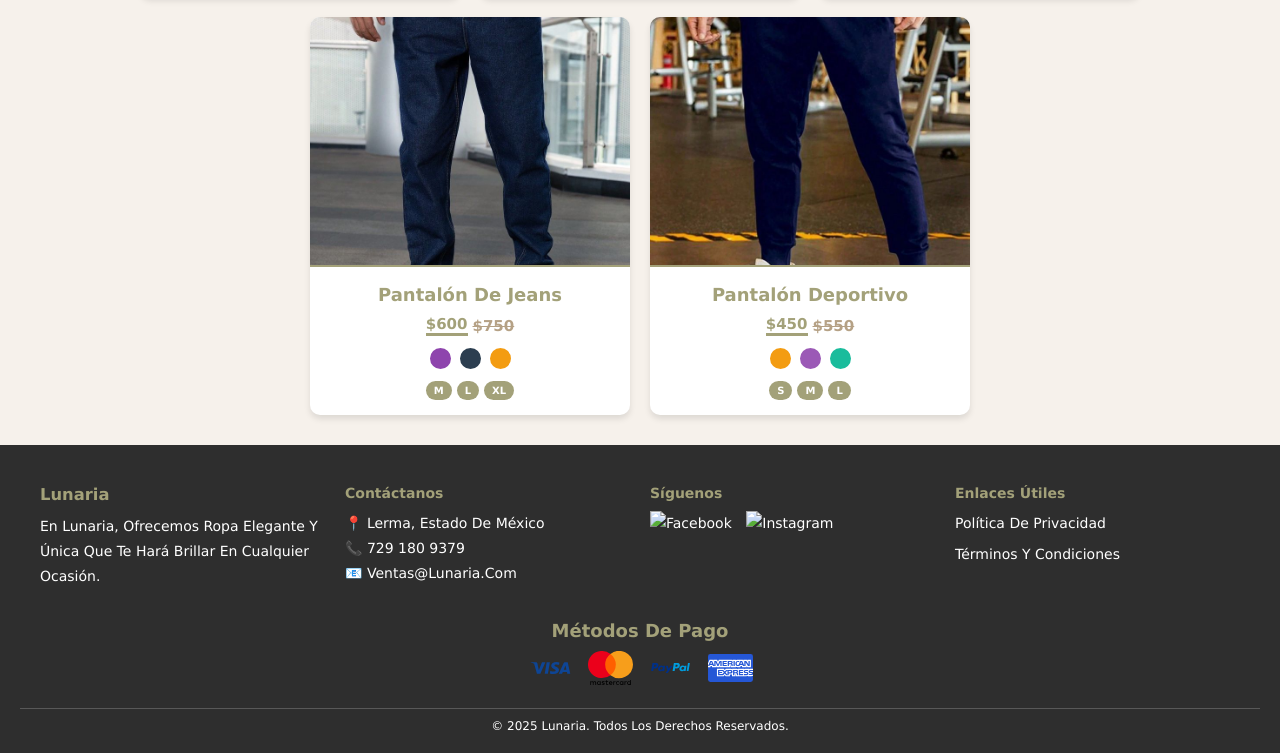
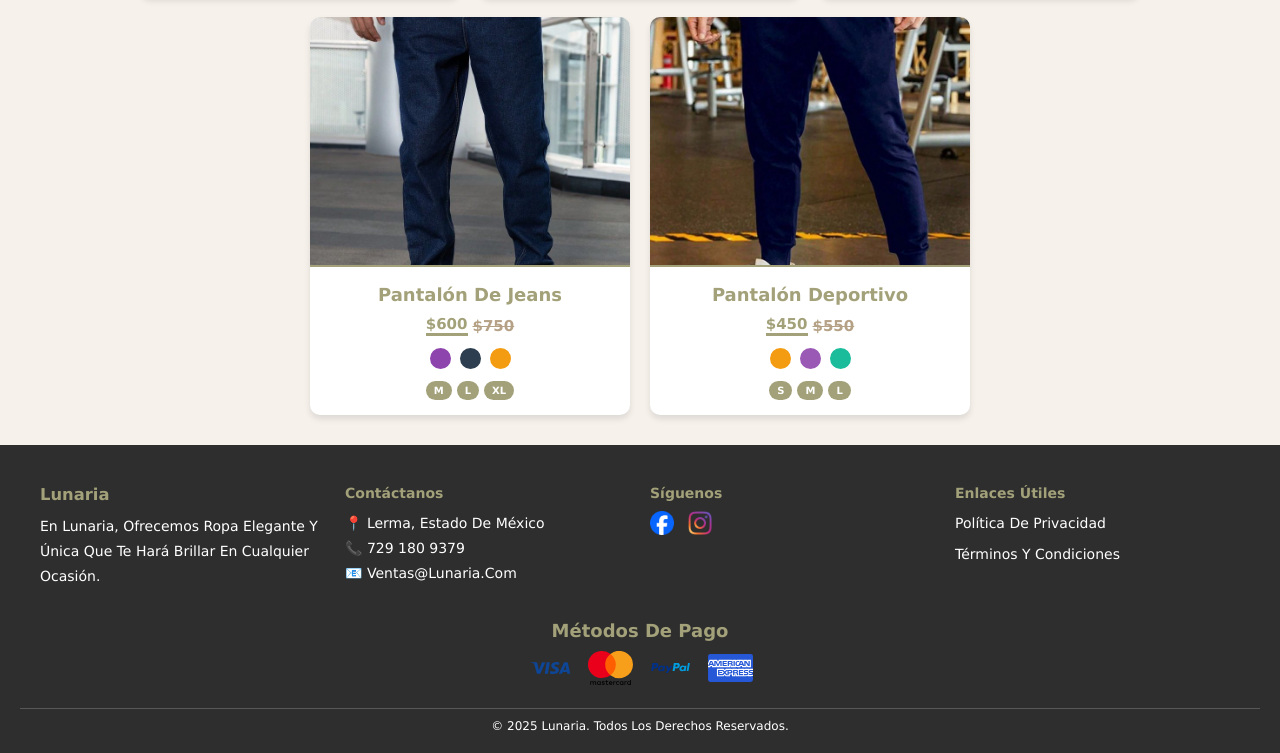
Before and after one commit to Vale-Mejia/Lunaria-prueba, a plain HTML site: page productos/pantalones.html in a window 1280 px wide. Shown: the part 1092-1845 px from the top of the page. Drawn offline with Linux system fonts and the light colour scheme.

Commit message:
se corrigue imagenes facebook y ig

```diff
--- a/productos/pantalones.html
+++ b/productos/pantalones.html
@@ -231,11 +231,11 @@
             <div class="footer-col">
                 <h4>Síguenos</h4>
                 <div class="social-icons">
-                    <a href="https://facebook.com/lunaria_ropa" target="_blank"><img
-                            src="./imagenes/iconos/facebook.webp" alt="Facebook"></a>
-                    <a href="https://www.instagram.com/lunariar_ropa/" target="_blank"><img
-                            src="./imagenes/iconos/instagram.png" alt="Instagram"></a>
-                </div>
+                    <a href="https://facebook.com/lunaria_ropa" target="_blank"><img src="../imagenes/iconos/facebook.webp"
+                        alt="Facebook"></a>
+                    <a href="https://www.instagram.com/lunariar_ropa/" target="_blank"><img src="../imagenes/iconos/instagram.png"
+                        alt="Instagram"></a>
+                  </div>
             </div>
             <div class="footer-col">
                 <h4>Enlaces Útiles</h4>
```
Also changed, not shown: colecciones/accesorios.html (+5 -5 lines), colecciones/colecciones.html (+5 -5 lines), colecciones/hombre.html (+2 -2 lines), colecciones/mujer.html (+2 -2 lines), productos/camisas.html (+2 -2 lines), productos/faldas.html (+2 -2 lines), productos/ropa-de-noche.html (+5 -5 lines), productos/ropa-de-trabajo.html (+5 -5 lines).
